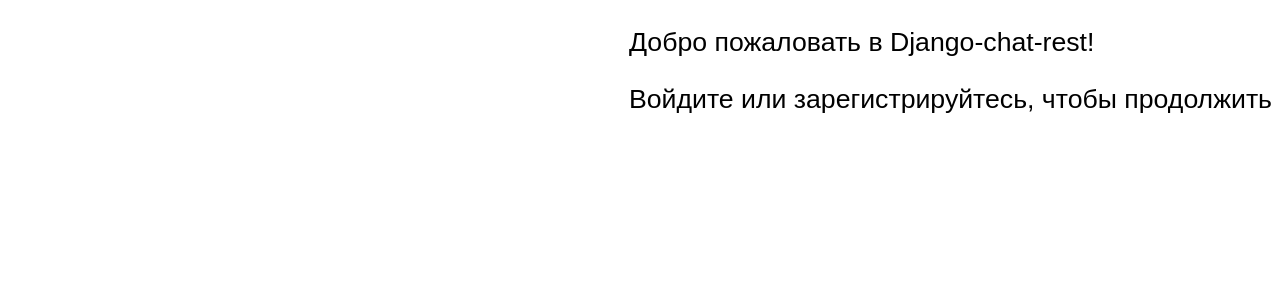
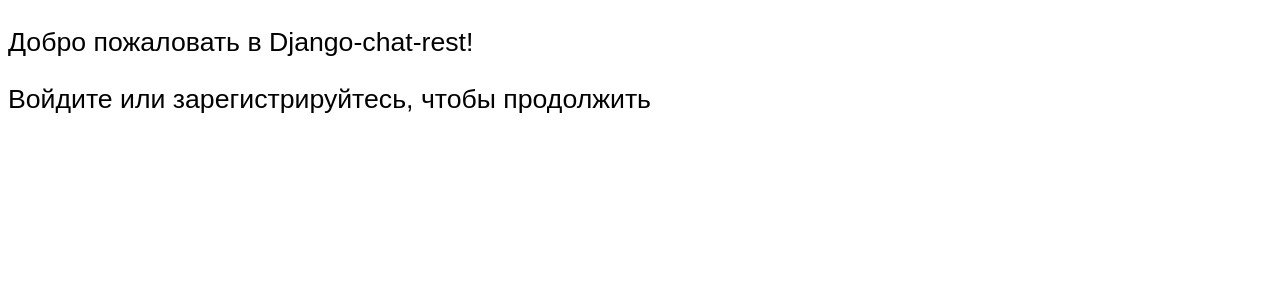
Before and after one commit to basergee/django-chat-rest, a Django app: page / in a window 1280 px wide. Shown: the part 54-354 px from the top of the page. Run offline with Django 4.2, Linux system fonts and the light colour scheme.

Commit message:
Изменил стиль расположения текста на странице

```diff
--- a/chatrest/static/css/styles.css
+++ b/chatrest/static/css/styles.css
@@ -27,7 +27,7 @@
     font-family: "Arial";
     font-size: 20pt;
     text-align: justify;
-    float: right;
+    float: center;
 }
 
 .about p {
```
